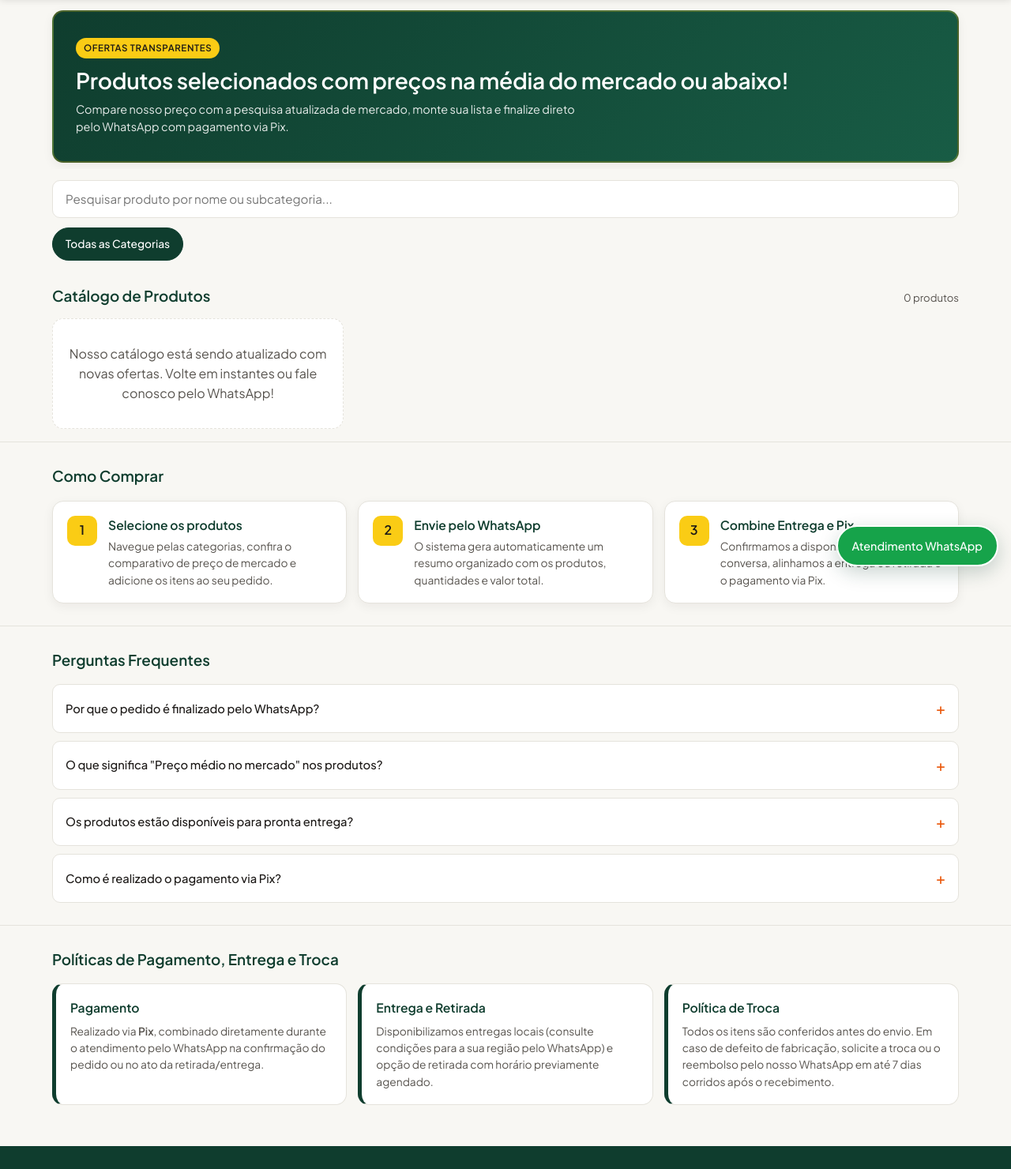
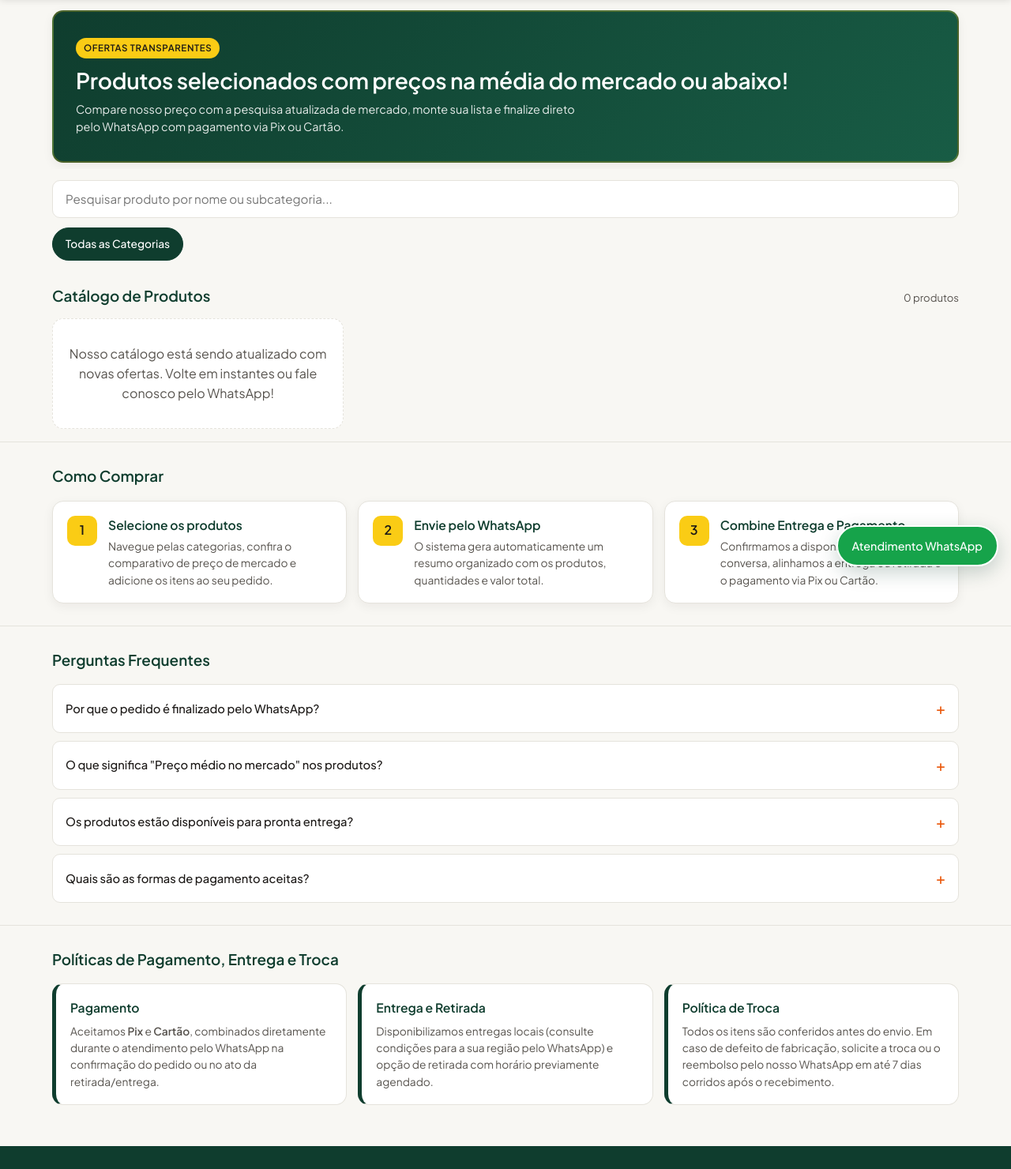
Before and after one commit to gilvaniaoliv/pg-precos-justos, a plain HTML site: page index.html in a window 1280 px wide. Shown: the part 67-1547 px from the top of the page at 79% size. Drawn offline with nearby package versions, Linux system fonts and the light colour scheme; no server answers.

Commit message:
Add card payment alongside Pix across storefront and WhatsApp messages

```diff
--- a/app.js
+++ b/app.js
@@ -808,7 +808,7 @@
       `  Valor: *${precoFormatado}*`,
       ...montarBlocoIdentificacaoCliente(),
       ``,
-      `Podemos confirmar a disponibilidade e o pagamento via Pix?`
+      `Podemos confirmar a disponibilidade e o pagamento (Pix ou Cartão)?`
     ].join("\n");
 
     const url = `https://wa.me/${numero}?text=${encodeURIComponent(mensagem)}`;
@@ -1271,7 +1271,7 @@
       `*Total do pedido: ${formatarMoeda(total)}*`,
       ...montarBlocoIdentificacaoCliente(),
       ``,
-      `Como podemos combinar a entrega/retirada e o pagamento via Pix?`
+      `Como podemos combinar a entrega/retirada e o pagamento (Pix ou Cartão)?`
     ].join("\n");
 
     const url = `https://wa.me/${numero}?text=${encodeURIComponent(mensagem)}`;
--- a/config.js
+++ b/config.js
@@ -41,7 +41,7 @@ window.LOJA_CONFIG = {
   BANNER_TAG: "Ofertas Transparentes",
   BANNER_TITULO: "Produtos selecionados com preços na média do mercado ou abaixo!",
   BANNER_SUBTITULO:
-    "Compare nosso preço com a pesquisa atualizada de mercado, monte sua lista e finalize direto pelo WhatsApp com pagamento via Pix.",
+    "Compare nosso preço com a pesquisa atualizada de mercado, monte sua lista e finalize direto pelo WhatsApp com pagamento via Pix ou Cartão.",
 
   // ==========================================================================
   // 3. REGRAS DE EXIBIÇÃO E SEGURANÇA (Não precisa alterar, já seguem seu pedido)
--- a/index.html
+++ b/index.html
@@ -6,7 +6,7 @@
   <title>P&amp;G Preços Justos | Catálogo Oficial</title>
   <meta
     name="description"
-    content="P&G Preços Justos - Produtos selecionados com preços na média do mercado ou abaixo. Monte seu pedido e finalize pelo WhatsApp com pagamento via Pix."
+    content="P&G Preços Justos - Produtos selecionados com preços na média do mercado ou abaixo. Monte seu pedido e finalize pelo WhatsApp com pagamento via Pix ou Cartão."
   />
   <meta name="theme-color" content="#11382a" />
   <link rel="icon" type="image/png" href="img/logo-quadrada.png" />
@@ -91,7 +91,7 @@
             Produtos selecionados com preços na média do mercado ou abaixo!
           </h1>
           <p id="bannerSubtitulo" class="banner-subtitulo">
-            Compare nosso preço com a pesquisa atualizada de mercado, monte sua lista e finalize direto pelo WhatsApp com pagamento via Pix.
+            Compare nosso preço com a pesquisa atualizada de mercado, monte sua lista e finalize direto pelo WhatsApp com pagamento via Pix ou Cartão.
           </p>
         </div>
       </div>
@@ -198,9 +198,9 @@
           <div class="passo-card">
             <div class="passo-numero">3</div>
             <div>
-              <h3 class="passo-titulo">Combine Entrega e Pix</h3>
+              <h3 class="passo-titulo">Combine Entrega e Pagamento</h3>
               <p class="passo-texto">
-                Confirmamos a disponibilidade imediata na conversa, alinhamos a entrega ou retirada e o pagamento via Pix.
+                Confirmamos a disponibilidade imediata na conversa, alinhamos a entrega ou retirada e o pagamento via Pix ou Cartão.
               </p>
             </div>
           </div>
@@ -239,9 +239,9 @@
           </details>
 
           <details class="faq-item">
-            <summary>Como é realizado o pagamento via Pix?</summary>
+            <summary>Quais são as formas de pagamento aceitas?</summary>
             <div class="faq-resposta">
-              Após enviar sua lista pelo WhatsApp e definirmos a modalidade de entrega ou retirada, informamos a chave Pix oficial da loja na própria conversa.
+              Aceitamos pagamento via <strong>Pix</strong> e <strong>Cartão</strong>. Após enviar sua lista pelo WhatsApp e definirmos a modalidade de entrega ou retirada, combinamos a forma de pagamento de sua preferência na própria conversa.
             </div>
           </details>
         </div>
@@ -260,7 +260,7 @@
           <article class="politica-card">
             <h3>Pagamento</h3>
             <p>
-              Realizado via <strong>Pix</strong>, combinado diretamente durante o atendimento pelo WhatsApp na confirmação do pedido ou no ato da retirada/entrega.
+              Aceitamos <strong>Pix</strong> e <strong>Cartão</strong>, combinados diretamente durante o atendimento pelo WhatsApp na confirmação do pedido ou no ato da retirada/entrega.
             </p>
           </article>
 
@@ -349,7 +349,7 @@
           <span id="carrinhoTotalValor">R$ 0,00</span>
         </div>
         <p class="carrinho-aviso-pix">
-          O pagamento via Pix e a entrega são combinados diretamente na conversa do WhatsApp.
+          O pagamento (Pix ou Cartão) e a entrega são combinados diretamente na conversa do WhatsApp.
         </p>
         <button type="button" id="btnFinalizarWhatsapp" class="btn-finalizar-whatsapp">
           Finalizar Pedido pelo WhatsApp
```
